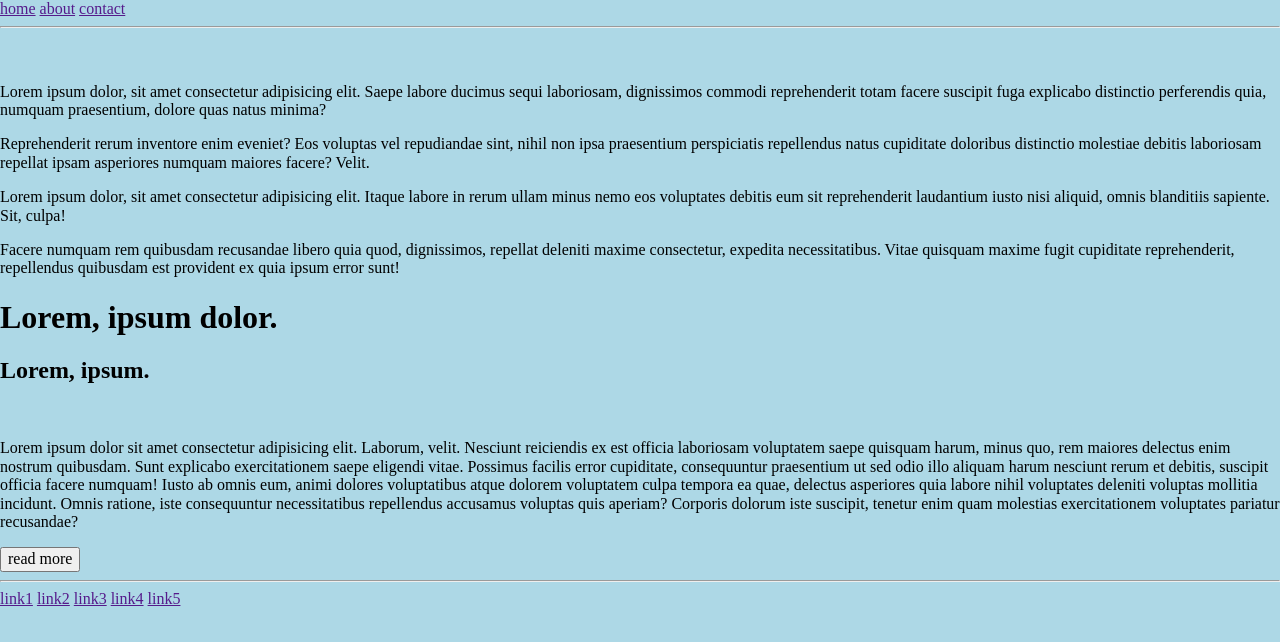
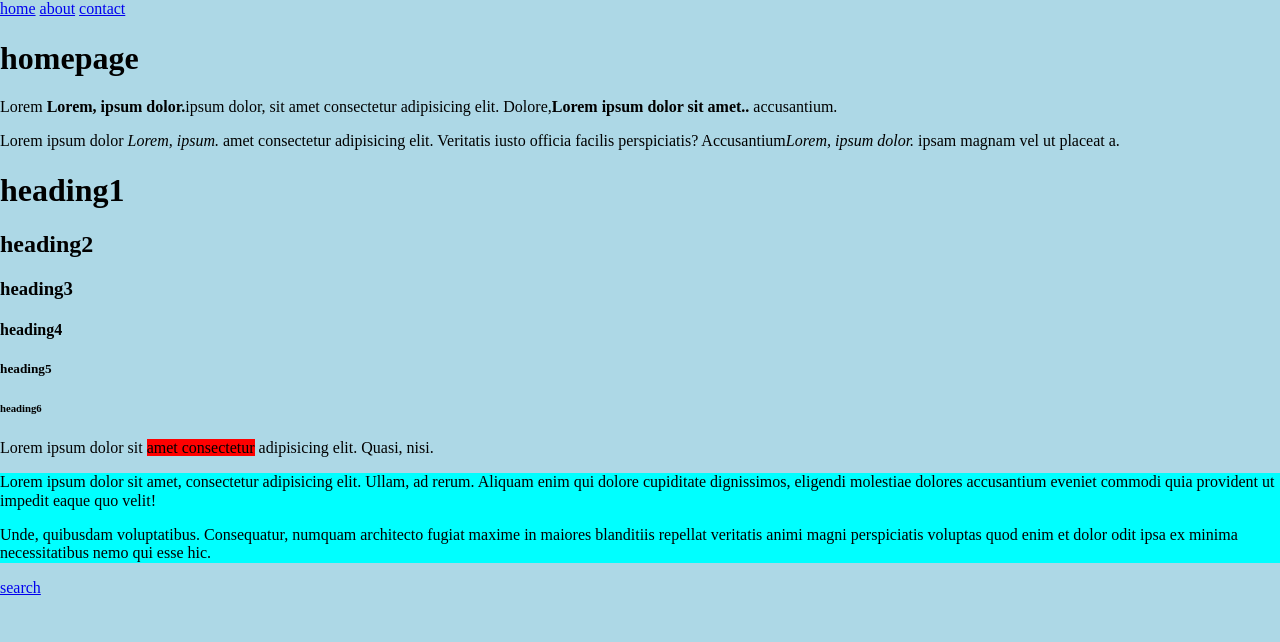
Before and after one commit to zenmarshy1103/myproject4feb, a plain HTML site: page index.html in a window 1280 px wide. Drawn offline with nearby package versions, Linux system fonts and the light colour scheme.

Commit message:
semantic html

```diff
--- a/assets/css/styles.css
+++ b/assets/css/styles.css
@@ -1,3 +1,19 @@
 body {
     background-color: lightblue;
 }
+
+.important {
+    background-color: red;
+}
+
+.block {
+    background-color: aqua;
+}
+
+.bold {
+    font-weight: bold;
+}
+
+.italic {
+    font-style: italic;
+}
--- a/index.html
+++ b/index.html
@@ -4,100 +4,89 @@
     <meta charset="UTF-8" />
     <meta http-equiv="X-UA-Compatible" content="IE=edge" />
     <meta name="viewport" content="width=device-width, initial-scale=1.0" />
-    <title>project 4</title>
-    <link rel="stylesheet" href="./assets/css/normalize.css" />
+    <title>home</title>
+    <link
+      rel="stylesheet"
+      href="https://necolas.github.io/normalize.css/8.0.1/normalize.css"
+    />
+    <!---->
     <link rel="stylesheet" href="./assets/css/styles.css" />
     <link rel="icon" href="./assets/images/icon.png" />
   </head>
   <body>
     <header>
-        <nav>  <!--Just a tag to tell google that inside are going to be linked to another page-->
-            <a href="">home</a>
-            <a href="">about</a>
-            <a href="">contact</a>
+      <!--header>nav.navigation>a*3-->
+      <nav class="navigation">
+        <a href="./index.html">home</a>
+        <!--Relative Path: Depends on where the item is stored in-->
+        <a href="./about.html">about</a>
+        <a href="./contact-us.html">contact</a>
       </nav>
     </header>
-    <hr />
+    <header>
+      <h1>homepage</h1>
       <main>
-        <!--sample quick syntax for typical artical in news site -->
 
-        <!--section>article>div>h2+img-->
-        <section>
-            <artical>
-                <div>
-                    <h2></h2>
-                    <img src="" alt="">
-                </div>
-            </artical>
-        </section>
-        <!--section.block>article.sub-block*2>.text*2>(h2>lorem2)+imp+(p>lorem)-->
-        <section class="block">
-            <artical class="sub-block">
-                <div class="text">
-                    <h2lorem2></h2lorem2>
-                    <imp></imp>
-                    <p>Lorem ipsum dolor, sit amet consectetur adipisicing elit. Saepe labore ducimus sequi laboriosam, dignissimos commodi reprehenderit totam facere suscipit fuga explicabo distinctio perferendis quia, numquam praesentium, dolore quas natus minima?</p>
-                </div>
-                <div class="text">
-                    <h2lorem2></h2lorem2>
-                    <imp></imp>
-                    <p>Reprehenderit rerum inventore enim eveniet? Eos voluptas vel repudiandae sint, nihil non ipsa praesentium perspiciatis repellendus natus cupiditate doloribus distinctio molestiae debitis laboriosam repellat ipsam asperiores numquam maiores facere? Velit.</p>
-                </div>
-            </artical>
-            <artical class="sub-block">
-                <div class="text">
-                    <h2lorem2></h2lorem2>
-                    <imp></imp>
-                    <p>Lorem ipsum dolor, sit amet consectetur adipisicing elit. Itaque labore in rerum ullam minus nemo eos voluptates debitis eum sit reprehenderit laudantium iusto nisi aliquid, omnis blanditiis sapiente. Sit, culpa!</p>
-                </div>
-                <div class="text">
-                    <h2lorem2></h2lorem2>
-                    <imp></imp>
-                    <p>Facere numquam rem quibusdam recusandae libero quia quod, dignissimos, repellat deleniti maxime consectetur, expedita necessitatibus. Vitae quisquam maxime fugit cupiditate reprehenderit, repellendus quibusdam est provident ex quia ipsum error sunt!</p>
-                </div>
-            </artical>
-        </section>
+        <!--strong: makes the text strong with bold text with more importance for the search bot-->
+        <p>Lorem <strong>Lorem, ipsum dolor.</strong>ipsum dolor, sit amet consectetur adipisicing elit. Dolore,<span class="bold">Lorem ipsum dolor sit amet..</span> accusantium.</p>
+
+        <!--em: makes the text to be italic with more importance for the search bot-->
+        <p>Lorem ipsum dolor <em>Lorem, ipsum.</em> amet consectetur adipisicing elit. Veritatis iusto officia facilis perspiciatis? Accusantium<span class="italic">Lorem, ipsum dolor.</span> ipsam magnam vel ut placeat a.</p>
+
+        <!-- a*3>{$}: content of number 1-99 increments -->
+        <!--
+        <a href="">1</a>
+        <a href="">2</a>
+        <a href="">3</a> -->
+
+        <!--h$*6>lorem3 -->
+        <!--
+        <h1>Lorem, ipsum dolor.</h1>
+        <h2>Vitae, possimus beatae!</h2>
+        <h3>Fugit, veritatis nobis?</h3>
+        <h4>Libero, possimus tempore!</h4>
+        <h5>Soluta, sit voluptates.</h5>
+        <h6>Blanditiis, eum consequatur?</h6> -->
+
+        <!--!h$*6>{heading$} -->
+        <!--H1 is the most important that the web engine will recognise during searching and needs to be unique used only once and is used to show the importance of the text-->
+        <h1>heading1</h1>
+
+        <!-- These can have more than 1 occuring-->
+        <h2>heading2</h2>
+        <h3>heading3</h3>
+        <h4>heading4</h4>
+        <h5>heading5</h5>
+        <h6>heading6</h6>
 
 
 
-      <h1>Lorem, ipsum dolor.</h1>
-      <section>
-        <article>
-          <div>
-            <h2>Lorem, ipsum.</h2>
-            <img src="" alt="" />
-          </div>
-          <div>
         <p>
-              Lorem ipsum dolor sit amet consectetur adipisicing elit. Laborum,
-              velit. Nesciunt reiciendis ex est officia laboriosam voluptatem
-              saepe quisquam harum, minus quo, rem maiores delectus enim nostrum
-              quibusdam. Sunt explicabo exercitationem saepe eligendi vitae.
-              Possimus facilis error cupiditate, consequuntur praesentium ut sed
-              odio illo aliquam harum nesciunt rerum et debitis, suscipit
-              officia facere numquam! Iusto ab omnis eum, animi dolores
-              voluptatibus atque dolorem voluptatem culpa tempora ea quae,
-              delectus asperiores quia labore nihil voluptates deleniti voluptas
-              mollitia incidunt. Omnis ratione, iste consequuntur necessitatibus
-              repellendus accusamus voluptas quis aperiam? Corporis dolorum iste
-              suscipit, tenetur enim quam molestias exercitationem voluptates
-              pariatur recusandae?
+          Lorem ipsum dolor sit
+          <span class="important">amet consectetur</span> adipisicing elit.
+          Quasi, nisi.
+        </p>
+
+        <div class="block">
+          <p>
+            Lorem ipsum dolor sit amet, consectetur adipisicing elit. Ullam, ad
+            rerum. Aliquam enim qui dolore cupiditate dignissimos, eligendi
+            molestiae dolores accusantium eveniet commodi quia provident ut
+            impedit eaque quo velit!
+          </p>
+          <p>
+            Unde, quibusdam voluptatibus. Consequatur, numquam architecto fugiat
+            maxime in maiores blanditiis repellat veritatis animi magni
+            perspiciatis voluptas quod enim et dolor odit ipsa ex minima
+            necessitatibus nemo qui esse hic.
           </p>
         </div>
-          <button>read more</button>
-        </article>
-        <article></article>
-      </section>
       </main>
-    <hr />
       <footer>
-        <nav>
-            <a href="">link1</a>
-            <a href="">link2</a>
-            <a href="">link3</a>
-            <a href="">link4</a>
-            <a href="">link5</a>
-        </nav>
+        <!--target="_blank": allow user to open to another tab -->
+        <a href="https://www.google.com" target="_blank">search</a>
+        <!-- Absolute path: a website path is its URL, does not change unless URL changes -->
       </footer>
+    </header>
   </body>
 </html>
```
Also changed, not shown: about.html (added, +30 -0 lines), contact-us.html (added, +29 -0 lines). Lines whose indentation alone changed are shown as unchanged.
